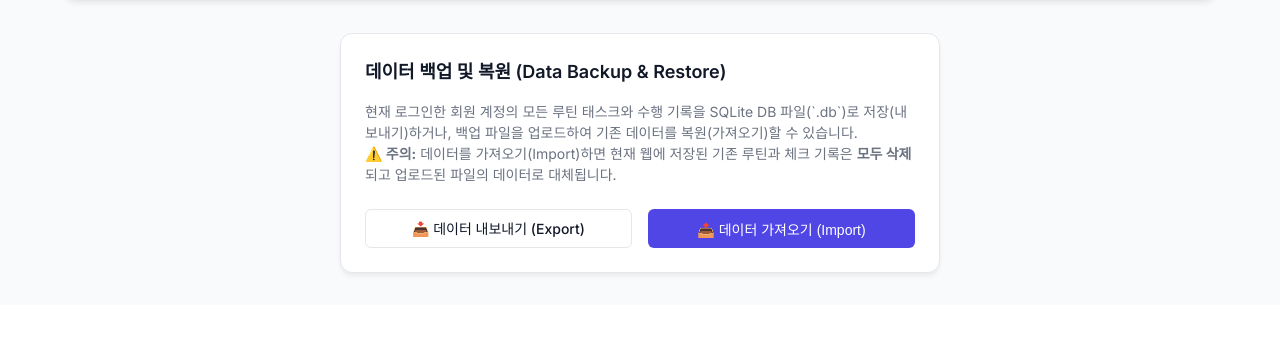
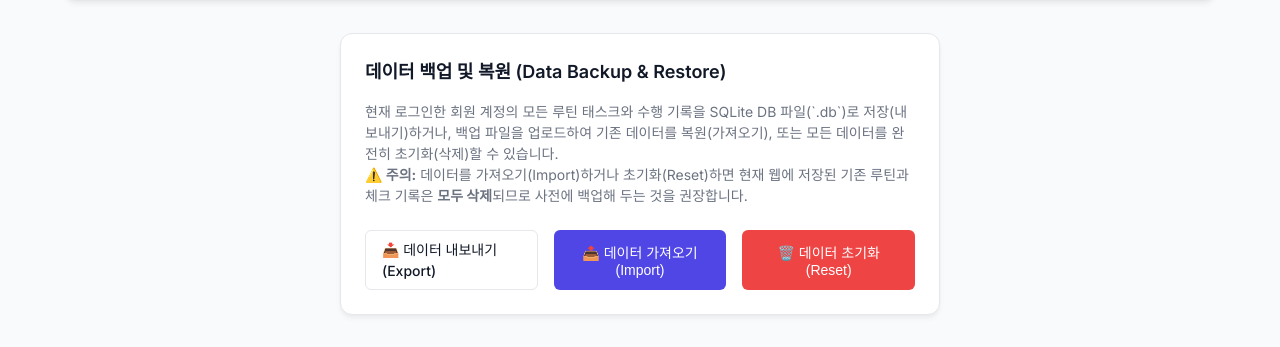
Before and after one commit to DongGyuLee76/R05-App1-Routine, a Flask app: template templates/manage.html in a window 1280 px wide. Shown: the part 635-982 px from the top of the page. Before the commit the page ends 911 px from the top, so only its background shows below. Run offline with Flask 2, Linux system fonts and the light colour scheme; the template is opened without the code that fills it, so the values that code supplies are empty.

Commit message:
feat: add user data reset API endpoint and management template

```diff
--- a/app.py
+++ b/app.py
@@ -284,6 +284,18 @@ def api_history():
     result.sort(key=lambda x: x['month'], reverse=True)
     return jsonify(result)
 
+@app.route('/api/backup/reset', methods=['POST'])
+def reset_backup():
+    db = get_db()
+    try:
+        db.execute('DELETE FROM task_logs')
+        db.execute('DELETE FROM tasks')
+        db.commit()
+        return jsonify({'success': True, 'message': '모든 루틴 태스크와 수행 기록이 성공적으로 초기화되었습니다.'}), 200
+    except Exception as e:
+        app.logger.error(f"Error resetting data: {e}")
+        return jsonify({'error': f'데이터 초기화 중 오류가 발생했습니다: {str(e)}'}), 500
+
 if __name__ == '__main__':
     app.run(debug=True, port=5100)
 #    app.run(host='172.25.160.1', port=5100, debug=True)
--- a/templates/manage.html
+++ b/templates/manage.html
@@ -45,15 +45,18 @@
 <div class="card" style="margin-top: 2rem; max-width: 600px; margin: 2rem auto 0 auto;">
     <h2 class="card-title">데이터 백업 및 복원 (Data Backup & Restore)</h2>
     <p style="color: var(--text-secondary); font-size: 0.875rem; margin-bottom: 1.5rem; line-height: 1.5;">
-        현재 로그인한 회원 계정의 모든 루틴 태스크와 수행 기록을 SQLite DB 파일(`.db`)로 저장(내보내기)하거나, 백업 파일을 업로드하여 기존 데이터를 복원(가져오기)할 수 있습니다.<br>
-        <strong>⚠️ 주의:</strong> 데이터를 가져오기(Import)하면 현재 웹에 저장된 기존 루틴과 체크 기록은 <strong>모두 삭제</strong>되고 업로드된 파일의 데이터로 대체됩니다.
+        현재 로그인한 회원 계정의 모든 루틴 태스크와 수행 기록을 SQLite DB 파일(`.db`)로 저장(내보내기)하거나, 백업 파일을 업로드하여 기존 데이터를 복원(가져오기), 또는 모든 데이터를 완전히 초기화(삭제)할 수 있습니다.<br>
+        <strong>⚠️ 주의:</strong> 데이터를 가져오기(Import)하거나 초기화(Reset)하면 현재 웹에 저장된 기존 루틴과 체크 기록은 <strong>모두 삭제</strong>되므로 사전에 백업해 두는 것을 권장합니다.
     </p>
     <div style="display: flex; gap: 1rem; flex-wrap: wrap;">
-        <a href="/api/backup/export" class="btn btn-outline" style="display: inline-flex; align-items: center; justify-content: center; gap: 0.5rem; text-decoration: none; flex: 1; min-width: 150px;">
+        <a href="/api/backup/export" class="btn btn-outline" style="display: inline-flex; align-items: center; justify-content: center; gap: 0.5rem; text-decoration: none; flex: 1; min-width: 140px;">
             📥 데이터 내보내기 (Export)
         </a>
-        <button type="button" class="btn btn-primary" onclick="triggerImport()" style="flex: 1; min-width: 150px;">
+        <button type="button" class="btn btn-primary" onclick="triggerImport()" style="flex: 1; min-width: 140px;">
             📤 데이터 가져오기 (Import)
+        </button>
+        <button type="button" class="btn btn-danger" onclick="confirmReset(this)" style="flex: 1; min-width: 140px;">
+            🗑️ 데이터 초기화 (Reset)
         </button>
         <input type="file" id="importFile" accept=".db" style="display: none;" onchange="handleImport(event)">
     </div>
@@ -137,5 +140,57 @@ async function handleImport(event) {
         event.target.value = '';
     }
 }
+
+async function confirmReset(buttonEl) {
+    const firstConfirm = confirm(
+        '⚠️ 경고: 정말로 모든 데이터를 초기화하시겠습니까?\n\n' +
+        '현재 로그인한 계정의 모든 루틴 태스크와 일별 체크 기록이 영구적으로 삭제됩니다.\n' +
+        '계속 진행하시려면 [확인]을 눌러주세요.'
+    );
+    if (!firstConfirm) return;
+
+    const secondConfirm = confirm(
+        '⚠️ 최종 확인: 삭제된 데이터는 복구할 수 없습니다.\n' +
+        '필요한 경우 사전에 [데이터 내보내기]로 백업을 받아두세요.\n\n' +
+        '정말 초기화를 실행하시겠습니까?'
+    );
+    if (!secondConfirm) return;
+
+    const btn = buttonEl || document.querySelector('button[onclick*="confirmReset"]');
+    const originalText = btn ? btn.textContent : '';
+    if (btn) {
+        btn.disabled = true;
+        btn.textContent = '초기화 중...';
+    }
+
+    try {
+        const res = await fetch('/api/backup/reset', {
+            method: 'POST',
+            headers: {
+                'Content-Type': 'application/json'
+            }
+        });
+
+        const data = await res.json();
+        if (res.ok && data.success) {
+            alert(data.message || '데이터가 성공적으로 초기화되었습니다.');
+            if (typeof loadManageTasks === 'function') {
+                loadManageTasks();
+            } else {
+                window.location.reload();
+            }
+        } else {
+            alert('초기화 실패: ' + (data.error || '알 수 없는 오류가 발생했습니다.'));
+        }
+    } catch (err) {
+        console.error(err);
+        alert('네트워크 오류가 발생했습니다.');
+    } finally {
+        if (btn) {
+            btn.disabled = false;
+            btn.textContent = originalText;
+        }
+    }
+}
 </script>
 {% endblock %}
```
Also changed, not shown: app_v1.py (+14 -0 lines), app_v2.py (+17 -0 lines), 4 other files.
